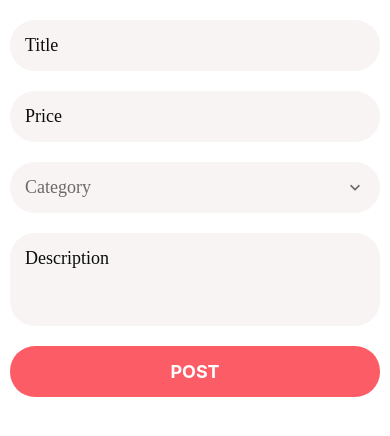
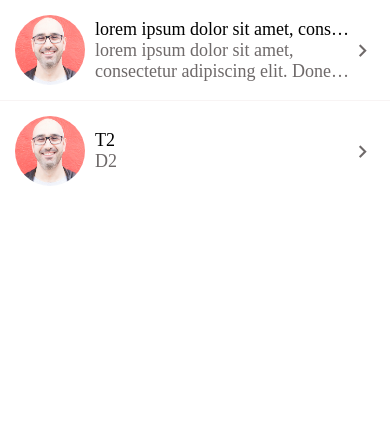
Before and after one commit to bixingjian/travel-planner, a React Native app: screen / in a window 390 px wide. Shown: the top 436 px of the page. Built offline with nearby package versions, Linux system fonts and the light colour scheme.

Commit message:
add chevrons, handling long text, messages screen flex1 for flatlist

```diff
--- a/App.js
+++ b/App.js
@@ -24,5 +24,5 @@ const categories = [
 ];
 
 export default function App() {
-  return <ListingEditScreen />;
+  return <TPInvite />;
 }
--- a/app/components/AppText.js
+++ b/app/components/AppText.js
@@ -1,8 +1,12 @@
 import React from "react";
 import { Text, StyleSheet, Platform } from "react-native";
 
-function AppText({ children, style }) {
-  return <Text style={[styles.text, style]}>{children}</Text>;
+function AppText({ children, style, ...otherProps }) {
+  return (
+    <Text style={[styles.text, style]} {...otherProps}>
+      {children}
+    </Text>
+  );
 }
 
 const styles = StyleSheet.create({
--- a/app/components/Card.js
+++ b/app/components/Card.js
@@ -1,7 +1,7 @@
 import React from "react";
 import { View, StyleSheet, Image } from "react-native";
 
-import AppText from "./AppText";
+import Text from "./Text";
 import colors from "../config/colors";
 
 function Card({ title, subTitle, image }) {
@@ -9,8 +9,12 @@ function Card({ title, subTitle, image }) {
     <View style={styles.card}>
       <Image style={styles.image} source={image} />
       <View style={styles.detailsContainer}>
-        <AppText style={styles.title}>{title}</AppText>
-        <AppText style={styles.subTitle}>{subTitle}</AppText>
+        <Text style={styles.title} numberOfLines={1}>
+          {title}
+        </Text>
+        <Text style={styles.subTitle} numberOfLines={2}>
+          {subTitle}
+        </Text>
       </View>
     </View>
   );
--- a/app/components/Screen.js
+++ b/app/components/Screen.js
@@ -5,7 +5,7 @@ import { StyleSheet, SafeAreaView, View } from "react-native";
 function Screen({ children, style }) {
   return (
     <SafeAreaView style={[styles.screen, style]}>
-      <View style={style}>{children}</View>
+      <View style={[styles.view, style]}>{children}</View>
     </SafeAreaView>
   );
 }
@@ -15,6 +15,9 @@ const styles = StyleSheet.create({
     paddingTop: Constants.statusBarHeight,
     flex: 1,
   },
+  view: {
+    flex: 1,
+  },
 });
 
 export default Screen;
--- /dev/null
+++ b/app/components/Text.js
@@ -0,0 +1,14 @@
+import React from "react";
+import { Text } from "react-native";
+
+import defaultStyles from "../config/styles";
+
+function AppText({ children, style, ...otherProps }) {
+  return (
+    <Text style={[defaultStyles.text, style]} {...otherProps}>
+      {children}
+    </Text>
+  );
+}
+
+export default AppText;
--- a/app/components/lists/ListItem.js
+++ b/app/components/lists/ListItem.js
@@ -6,6 +6,7 @@ import React from "react";
 import { View, StyleSheet, Image, TouchableHighlight } from "react-native";
 import { GestureHandlerRootView } from "react-native-gesture-handler";
 import Swipeable from "react-native-gesture-handler/Swipeable";
+import { MaterialCommunityIcons } from "@expo/vector-icons";
 
 import AppText from "../AppText";
 import colors from "../../config/colors";
@@ -26,11 +27,20 @@ function ListItem({
             {IconComponent}
             {image && <Image style={styles.image} source={image} />}
             <View style={styles.detailsContainer}>
-              <AppText style={styles.title}>{title}</AppText>
+              <AppText style={styles.title} numberOfLines={1}>
+                {title}
+              </AppText>
               {subTitle && (
-                <AppText style={styles.subTitle}>{subTitle}</AppText>
+                <AppText style={styles.subTitle} numberOfLines={2}>
+                  {subTitle}
+                </AppText>
               )}
             </View>
+            <MaterialCommunityIcons
+              name="chevron-right"
+              size={25}
+              color={colors.medium}
+            />
           </View>
         </TouchableHighlight>
       </Swipeable>
@@ -40,11 +50,13 @@ function ListItem({
 
 const styles = StyleSheet.create({
   container: {
+    alignItems: "center",
     flexDirection: "row",
     padding: 15,
     backgroundColor: colors.white, // the background of Accountscreen is light, so we can have list as white to show up.
   },
   detailsContainer: {
+    flex: 1,
     paddingLeft: 10,
     justifyContent: "center",
   },
--- a/app/screens/TPInvite.js
+++ b/app/screens/TPInvite.js
@@ -9,8 +9,10 @@ import ListItemDeleteAction from "../components/lists/ListItemDeleteAction";
 const initialMessages = [
   {
     id: 1,
-    title: "T1",
-    description: "D1",
+    title:
+      "lorem ipsum dolor sit amet, consectetur adipiscing elit. Donec sed diam nonumy",
+    description:
+      "lorem ipsum dolor sit amet, consectetur adipiscing elit. Donec sed diam nonumy",
     image: require("../assets/mosh.jpg"),
   },
   {
```
Also changed, not shown: app/components/TextInput.js (added, +40 -0 lines), app/screens/TPListView.js (deleted).
